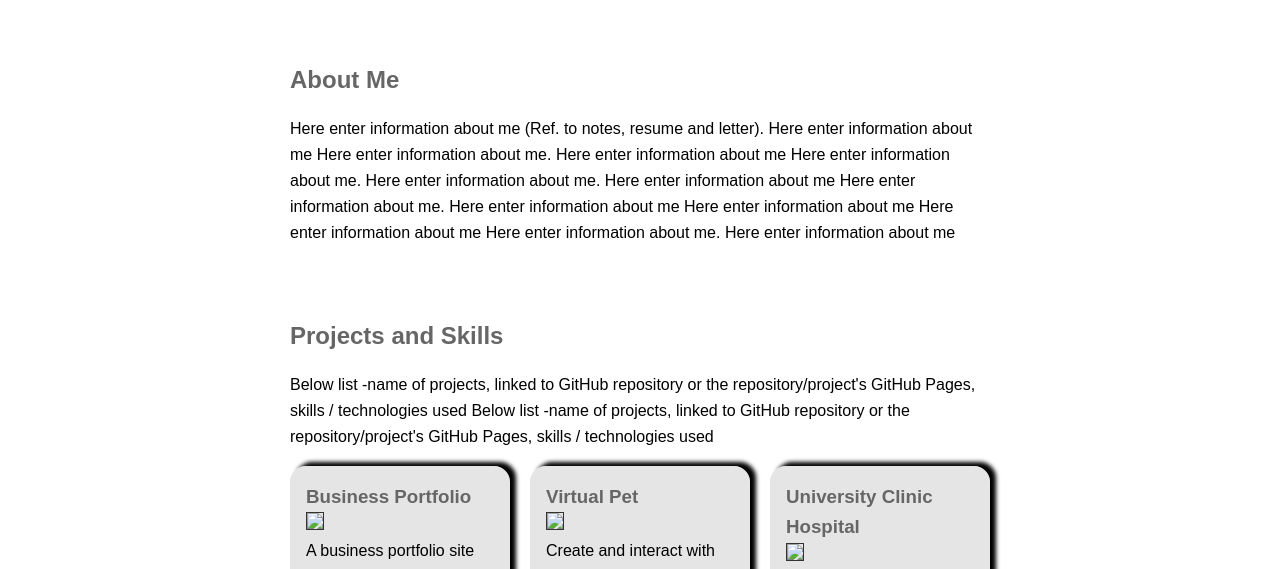
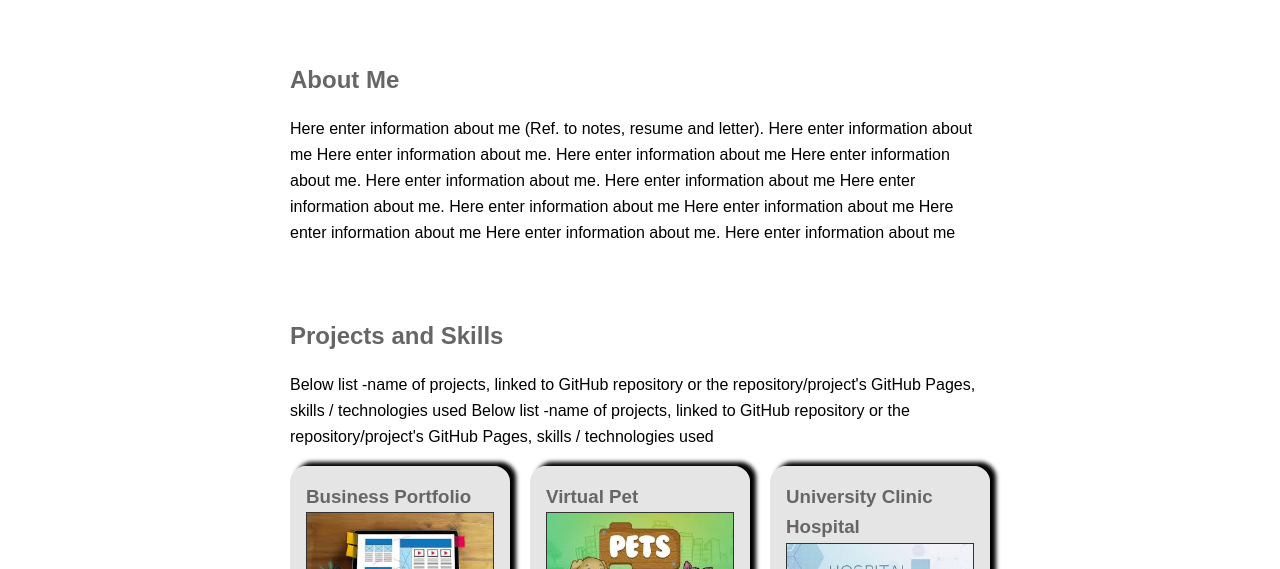
Before and after one commit to tatyanaasb/tatyanaasb.github.io, a plain HTML site: page index.html in a window 1280 px wide. Shown: the part 231-800 px from the top of the page. Drawn offline with Linux system fonts and the light colour scheme.

Commit message:
added pictures to each project and linked to appropriate projects

```diff
--- a/index.html
+++ b/index.html
@@ -28,19 +28,19 @@
             <div id="projects">
                 <article>
                     <h3>Business Portfolio</h3>
-                    <img src="images/business_portfolio_project.jpg">
+                    <a href="https://github.com/tatyanaasb/CodeBusiness"><img src="images/business_portfolio_project.jpg"></a>
                     <p>A business portfolio site</p>
                     <p>HTML | CSS | Visual Studio Code</p>
                 </article>
                 <article>
                     <h3>Virtual Pet</h3>
-                    <img src="images/virtual_pet_project.jpg">
+                    <a href="https://github.com/tatyanaasb/VirtualPet"><img src="images/virtual_pet_project.jpg"></a>
                     <p>Create and interact with virtual pets</p>
                     <p>C# | Visual Studio</p>
                 </article>
                 <article>
                     <h3>University Clinic Hospital</h3>
-                    <img src="images/UCH_project.jpeg">
+                    <a href="https://github.com/tatyanaasb/UniversityClinicHospital"><img src="images/UCH_project.jpg"></a>
                     <p>Console Application to organize and manage hospital employees and patients</p>
                     <p>C# | Visual Studio</p>
                 </article>
```
Also changed, not shown: images/UCH_project.jpg (added), images/business_portfolio_project.jpg (added), images/virtual_pet_project.jpg (added).
